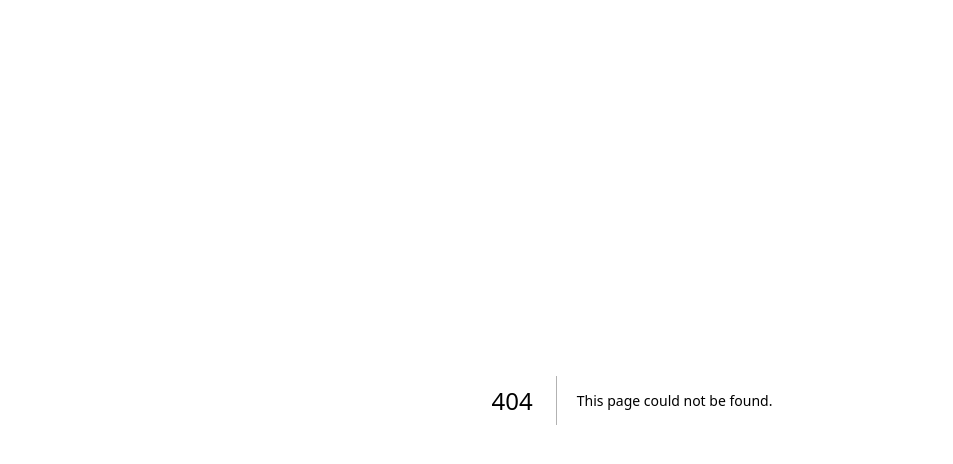
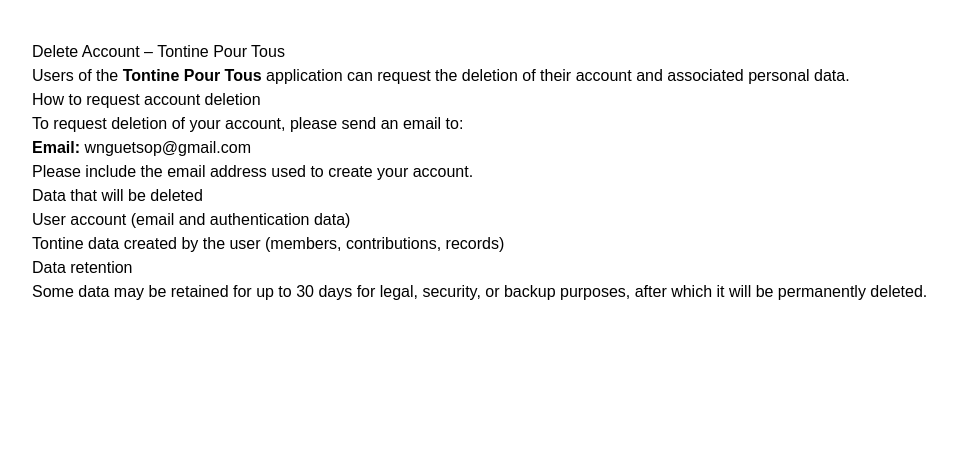
Before and after one commit to wnguetsop-ux/tontine-pour-tous, a Next.js app: page /delete-account in a window 1280 px wide. Before the commit this address had no page. Shown: the top 464 px of the page, without its empty margins (8-961 px from the left). Built offline with nearby package versions, Linux system fonts and the light colour scheme.

Commit message:
Add delete account page

```diff
--- /dev/null
+++ b/app/delete-account/page.tsx
@@ -0,0 +1,37 @@
+export default function DeleteAccountPage() {
+  return (
+    <main style={{ padding: "40px", fontFamily: "Arial, sans-serif" }}>
+      <h1>Delete Account – Tontine Pour Tous</h1>
+
+      <p>
+        Users of the <strong>Tontine Pour Tous</strong> application can request
+        the deletion of their account and associated personal data.
+      </p>
+
+      <h2>How to request account deletion</h2>
+      <p>
+        To request deletion of your account, please send an email to:
+      </p>
+
+      <p>
+        <strong>Email:</strong> wnguetsop@gmail.com
+      </p>
+
+      <p>
+        Please include the email address used to create your account.
+      </p>
+
+      <h2>Data that will be deleted</h2>
+      <ul>
+        <li>User account (email and authentication data)</li>
+        <li>Tontine data created by the user (members, contributions, records)</li>
+      </ul>
+
+      <h2>Data retention</h2>
+      <p>
+        Some data may be retained for up to 30 days for legal, security, or backup
+        purposes, after which it will be permanently deleted.
+      </p>
+    </main>
+  );
+}
```
